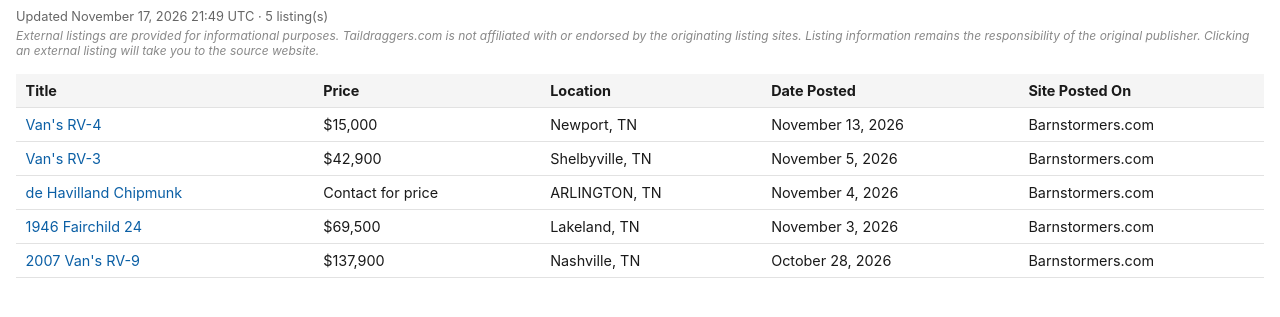
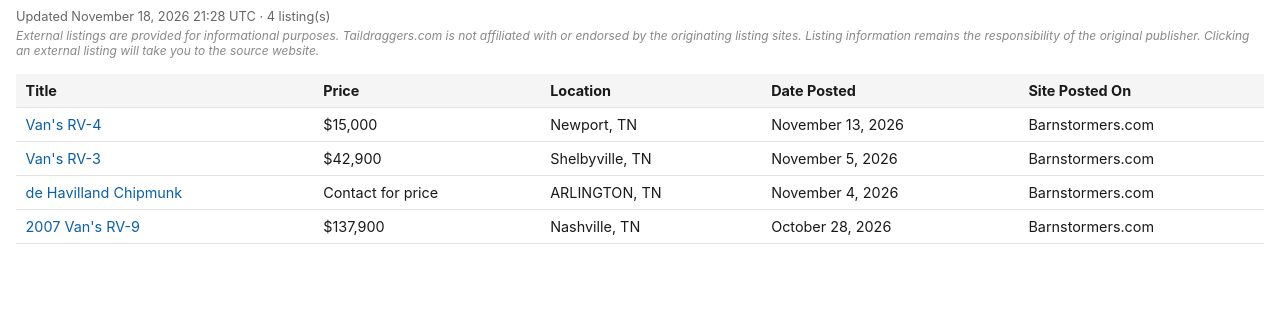
Before and after one commit to taildraggers/tennessee, a plain HTML site: page docs/index.html in a window 1280 px wide. Shown: the part 43-360 px from the top of the page. Drawn offline with Linux system fonts and the light colour scheme.

Commit message:
Update Tennessee listings (2026-11-18)

```diff
--- a/docs/index.html
+++ b/docs/index.html
@@ -58,7 +58,7 @@
 </head>
 <body>
   <h1>Taildragger Ads in Tennessee</h1>
-  <div class="updated">Updated November 17, 2026 21:49 UTC &middot; 5 listing(s)</div>
+  <div class="updated">Updated November 18, 2026 21:28 UTC &middot; 4 listing(s)</div>
   <div class="disclaimer">External listings are provided for informational purposes. Taildraggers.com is not affiliated with or endorsed by the originating listing sites. Listing information remains the responsibility of the original publisher. Clicking an external listing will take you to the source website.</div>
   <table>
     <thead>
@@ -68,7 +68,6 @@
         <tr><td><a href="https://www.barnstormers.com/classified-2083494-RV-4-Project.html" target="_blank" rel="noopener noreferrer">Van&#x27;s RV-4</a></td><td>$15,000</td><td>Newport, TN</td><td>November 13, 2026</td><td>Barnstormers.com</td></tr>
         <tr><td><a href="https://www.barnstormers.com/classified-1864799-Vans-RV3.html" target="_blank" rel="noopener noreferrer">Van&#x27;s RV-3</a></td><td>$42,900</td><td>Shelbyville, TN</td><td>November 5, 2026</td><td>Barnstormers.com</td></tr>
         <tr><td><a href="https://www.barnstormers.com/classified-2066508-SUPER-CHIPMUNK.html" target="_blank" rel="noopener noreferrer">de Havilland Chipmunk</a></td><td>Contact for price</td><td>ARLINGTON, TN</td><td>November 4, 2026</td><td>Barnstormers.com</td></tr>
-        <tr><td><a href="https://www.barnstormers.com/classified-2065326-1946-Fairchild-24-wJacobs.html" target="_blank" rel="noopener noreferrer">1946 Fairchild 24</a></td><td>$69,500</td><td>Lakeland, TN</td><td>November 3, 2026</td><td>Barnstormers.com</td></tr>
         <tr><td><a href="https://www.barnstormers.com/classified-2080633-2007-VANS-RV9-N39YB.html" target="_blank" rel="noopener noreferrer">2007 Van&#x27;s RV-9</a></td><td>$137,900</td><td>Nashville, TN</td><td>October 28, 2026</td><td>Barnstormers.com</td></tr>
     </tbody>
   </table>
```
